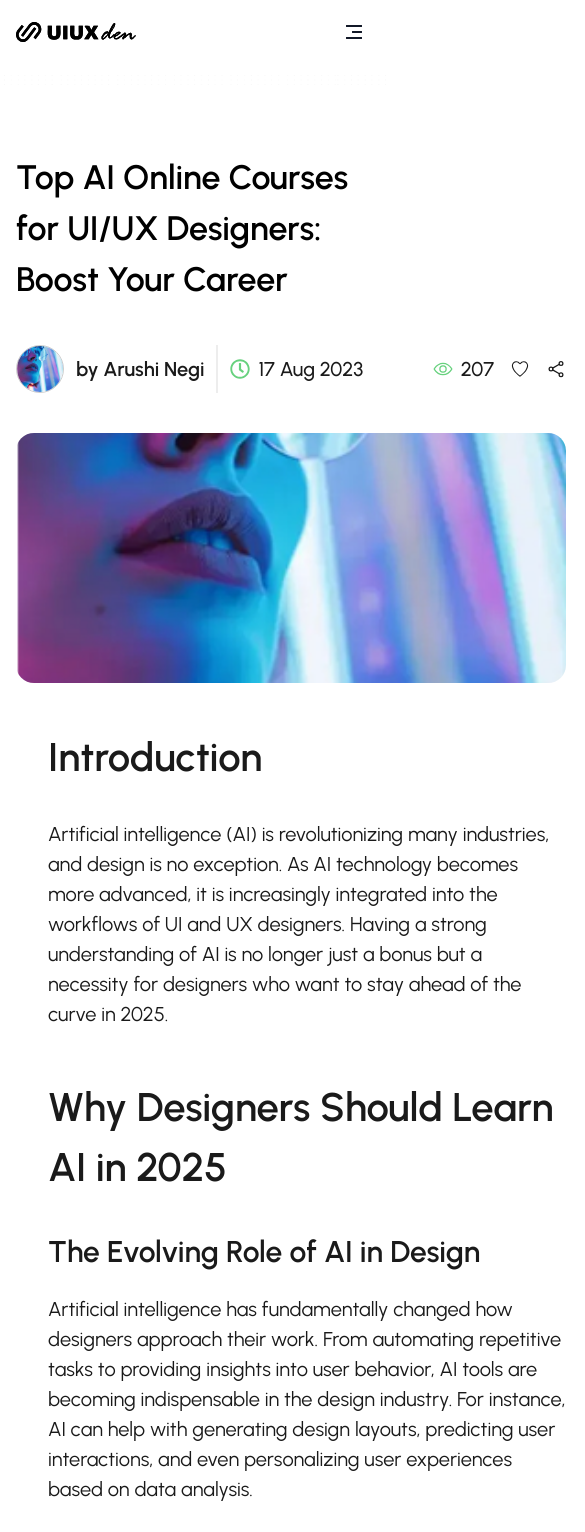
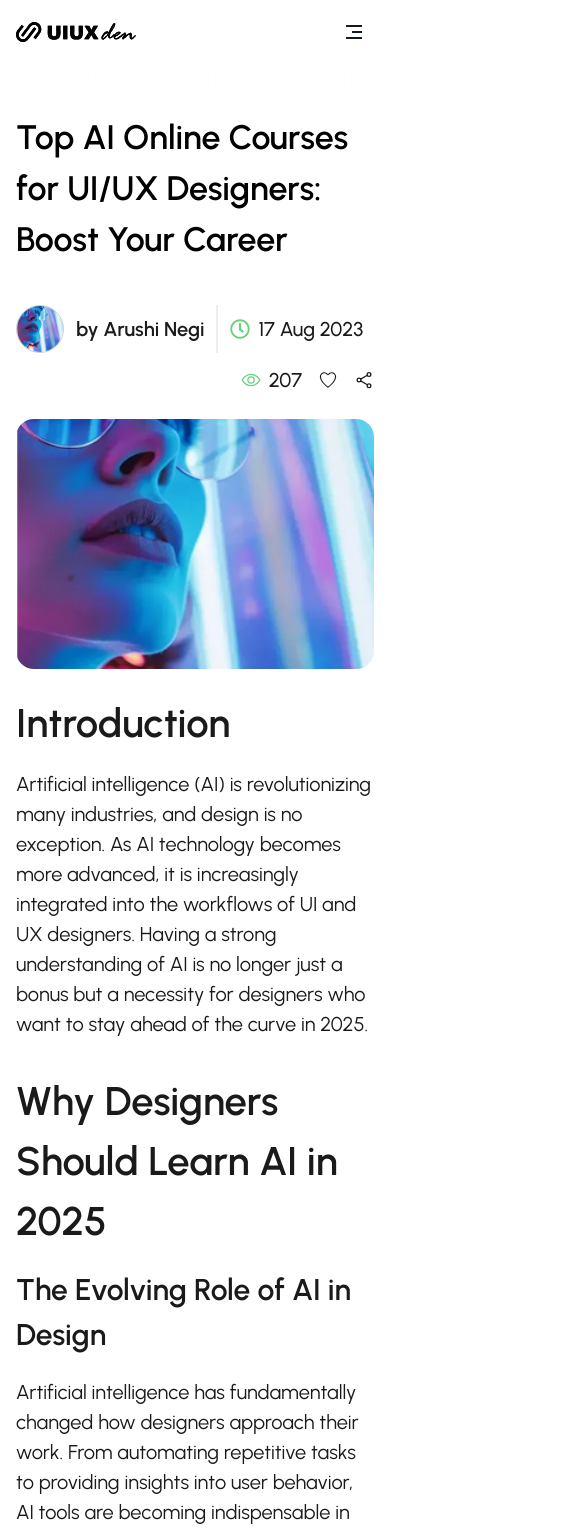
Before and after one commit to rtksng/uiuxden, a React (Vite) app: page /uiuxdenred/blog-detail in a window 390 px wide. Shown: the top 1532 px of the page, 585 px wide, since content can reach past the window. Built offline with nearby package versions, Linux system fonts and the light colour scheme.

Commit message:
blog-detail-responsive

```diff
--- a/src/pages/BlogDetail.tsx
+++ b/src/pages/BlogDetail.tsx
@@ -41,7 +41,7 @@ const BlogDetail = () => {
             <section className="relative pt-12 ">
                 <div className="blog-detail-header mt-6">
                     <Container>
-                        <div className="pt-[80px] sm:pt-[100px] xl:pt-[90px] flex flex-col items-center">
+                        <div className="pt-[40px] sm:pt-[50px] xl:pt-[90px] flex flex-col items-center">
                             <h1 className="text-[34px] sm:text-[48px] lg:text-[46px] xl:text-[60px] text-black  font-semibold mb-base ">
                                 Top AI Online Courses for UI/UX Designers: Boost Your Career
                             </h1>
@@ -52,9 +52,9 @@ const BlogDetail = () => {
             <section className="top-blog py-10 sm:py-8 xl:pt-9 xl:pb-[120px]">
                 <Container>
                     <div>
-                        <div className="grid grid-cols-12 gap-[50px]">
-                            <div className="col-span-12 xl:col-span-8">
-                                <div className="flex items-center justify-between mb-10">
+                        <div className="grid grid-cols-12 gap-8 xl:gap-[50px]">
+                            <div className="col-span-12 lg:col-span-7 xl:col-span-8">
+                                <div className="flex flex-col sm:flex-row sm:items-center justify-between mb-6 sm:mb-10">
                                     <div className="flex items-center">
                                         <div className="flex items-center border-r-2 border-[#EDEDED]  pr-3">
                                             <div className="border border-[#CDCDCD] border-[1px] w-[48px] h-[48px] mr-3 overflow-hidden rounded-full">
@@ -71,7 +71,7 @@ const BlogDetail = () => {
                                             </p>
                                         </div>
                                     </div>
-                                    <div className="flex items-center">
+                                    <div className="flex items-center mt-3 sm:mt-0 justify-end sm:justify-start">
                                         <IoEyeOutline className="text-[#67D17E] mr-2 text-xl" />
                                         <p className="text-[20px] text-primary-dark2 font-medium">
                                             207
@@ -83,17 +83,17 @@ const BlogDetail = () => {
                                 <div className="card-img-clip h-[250px] sm:h-[550px] w-full rounded-[18px] overflow-hidden">
                                     <img src={CardImg} alt="blogcard" className="w-full h-full object-cover" />
                                 </div>
-                                <div className="my-11 border-b-[1px] border-[#CDCDCDAD] pb-20 pl-8">
+                                <div className="my-6 sm:my-11 border-b-[1px] border-[#CDCDCDAD] pb-10 sm:pb-20 xl:pl-8">
                                     <div>
-                                        <h3 className="text-[40px] text-primary-dark2 font-semibold mb-8">
+                                        <h3 className="text-[40px] text-primary-dark2 font-semibold mb-4 sm:mb-8">
                                             Introduction
                                         </h3>
-                                        <p className="text-[20px] text-primary-dark2 font-normal mb-12">
+                                        <p className="text-[20px] text-primary-dark2 font-normal mb-8 sm:mb-12">
                                             Artificial intelligence (AI) is revolutionizing many industries, and design is no exception. As AI technology becomes more advanced, it is increasingly integrated into the workflows of UI and UX designers. Having a strong understanding of AI is no longer just a bonus but a necessity for designers who want to stay ahead of the curve in 2025.
                                         </p>
                                     </div>
                                     <div>
-                                        <h3 className="text-[40px] text-primary-dark2 font-semibold mb-8">
+                                        <h3 className="text-[40px] text-primary-dark2 font-semibold mb-4 sm:mb-8">
                                             Why Designers Should Learn AI in 2025
                                         </h3>
                                         <h5 className="text-[30px] text-primary-dark2 font-semibold mb-5">
@@ -110,7 +110,7 @@ const BlogDetail = () => {
                                         <p className="text-[20px] text-primary-dark2 font-normal mb-8">
                                             Artificial intelligence has fundamentally changed how designers approach their work.
                                         </p>
-                                        <ul className="list-disc list-outside pl-20">
+                                        <ul className="list-disc list-outside pl-7 sm:pl-20">
                                             <li className="text-[20px] text-primary-dark2 font-normal mb-4">
                                                 <span className="font-semibold">
                                                     Enhanced Creativity:
@@ -138,8 +138,8 @@ const BlogDetail = () => {
                                         </ul>
                                     </div>
                                 </div>
-                                <div className="bg-[#F3F6F8AD] rounded-[18px] p-8 xl:p-[60px]">
-                                    <div className="flex gap-6">
+                                <div className="bg-[#F3F6F8AD] rounded-[18px] p-5 sm:p-8 xl:p-[60px]">
+                                    <div className="flex flex-col sm:flex-row gap-4 sm:gap-6">
                                         <div className="border border-[#CDCDCD] border-[2px] min-w-[100px] w-[100px] h-[100px] overflow-hidden rounded-full">
                                             <img src={CardImg} alt="" className="w-full h-full object-cover" />
                                         </div>
@@ -159,19 +159,18 @@ const BlogDetail = () => {
                                     </div>
                                 </div>
                                 <div>
-                                    <div className="flex  items-center gap-4 mt-[100px] mb-7">
+                                    <div className="flex  items-center gap-4 mt-11 sm:mt-[100px] mb-7">
                                         <h3 className="text-[40px] font-semibold text-primary-dark2">
                                             Comments
                                         </h3>
                                         <div className="h-[1px] bg-[#CCCCCCAD] grow">
-
                                         </div>
                                     </div>
-                                    <div className="bg-[#F3F6F8AD] rounded-[18px] p-8 xl:p-[60px]">
-                                        <div className="grid grid-cols-12 gap-[50px]">
+                                    <div className="bg-[#F3F6F8AD] rounded-[18px] p-5 sm:p-8 xl:p-[60px]">
+                                        <div className="grid grid-cols-12 gap-4 sm:gap-[50px]">
                                             <div className="col-span-12 xl:col-span-6">
                                                 <div>
-                                                    <label className="text-[20px] font-medium text-primary-dark2     ">
+                                                    <label className=" text-[18px] sm:text-[20px] font-medium text-primary-dark2     ">
                                                         First Name
                                                     </label>
                                                     <div className="flex items-center bg-white px-4 outline-1 -outline-offset-1 border border-[#CBCBCB] has-[input:focus-within]:outline-2 has-[input:focus-within]:-outline-offset-2 has-[input:focus-within]:outline-indigo-600  rounded-[12px] mt-2">
@@ -180,7 +179,7 @@ const BlogDetail = () => {
                                                             name="price"
                                                             type="text"
                                                             placeholder="Enter your first name"
-                                                            className="block min-w-0 grow py-4 text-base text-gray-900 placeholder:text-secondary-dark focus:outline-none sm:text-[18px]"
+                                                            className="block min-w-0 grow py-3 sm:py-4 text-base text-gray-900 placeholder:text-secondary-dark focus:outline-none sm:text-[18px]"
                                                         />
                                                         <div className="shrink-0 text-base text-gray-500 select-none sm:text-sm/6"><RiUser3Line className="text-primary-dark2 text-xl" />
                                                         </div>
@@ -190,7 +189,7 @@ const BlogDetail = () => {
                                             </div>
                                             <div className="col-span-12 xl:col-span-6">
                                                 <div>
-                                                    <label className="text-[20px] font-medium text-primary-dark2     ">
+                                                    <label className=" text-[18px] sm:text-[20px] font-medium text-primary-dark2     ">
                                                         Email Id
                                                     </label>
                                                     <div className="flex items-center bg-white px-4 outline-1 -outline-offset-1 border border-[#CBCBCB] has-[input:focus-within]:outline-2 has-[input:focus-within]:-outline-offset-2 has-[input:focus-within]:outline-indigo-600  rounded-[12px] mt-2">
@@ -199,7 +198,7 @@ const BlogDetail = () => {
                                                             name="price"
                                                             type="text"
                                                             placeholder="Enter you email"
-                                                            className="block min-w-0 grow py-4 text-base text-gray-900 placeholder:text-secondary-dark focus:outline-none sm:text-[18px]"
+                                                            className="block min-w-0 grow py-3 sm:py-4 text-base text-gray-900 placeholder:text-secondary-dark focus:outline-none sm:text-[18px]"
                                                         />
                                                         <div className="shrink-0 text-base text-gray-500 select-none sm:text-sm/6"><RiUser3Line className="text-primary-dark2 text-xl" />
                                                         </div>
@@ -209,17 +208,17 @@ const BlogDetail = () => {
                                             </div>
                                             <div className="col-span-12 xl:col-span-12">
                                                 <div>
-                                                    <label className="text-[20px] font-medium text-primary-dark2     ">
+                                                    <label className=" text-[18px] sm:text-[20px] font-medium text-primary-dark2     ">
                                                         Comments
                                                     </label>
                                                     <textarea
                                                         id="price"
                                                         name="price"
                                                         rows={5}
-                                                        className="block min-w-0 grow py-4 text-base text-gray-900 placeholder:text-secondary-dark focus:outline-none sm:text-[18px] border border-[#CBCBCB] rounded-[12px] px-4 w-full mt-2"
+                                                        className="block min-w-0 grow py-3 sm:py-4 text-base text-gray-900 placeholder:text-secondary-dark focus:outline-none sm:text-[18px] border border-[#CBCBCB] rounded-[12px] px-4 w-full mt-2"
                                                     />
                                                 </div>
-                                                <div className="flex justify-start items-center mt-12">
+                                                <div className="flex justify-start items-center mt-7 sm:mt-12">
                                                     <Button
                                                         variant="primary"
                                                         className="!hover:bg-transparent py-[10px] 2xl:py-4 px-4 xl:px-[50px]"
@@ -232,7 +231,7 @@ const BlogDetail = () => {
                                     </div>
                                 </div>
                             </div>
-                            <div className="col-span-12 xl:col-span-4">
+                            <div className="col-span-12 lg:col-span-5 xl:col-span-4">
                                 <div>
                                     <div className="flex  items-center gap-4 mb-8">
                                         <h3 className="text-[30px] font-semibold text-primary-dark2">
@@ -242,13 +241,13 @@ const BlogDetail = () => {
                                         </div>
                                     </div>
                                     <div className="xl:h-full blog-detail-related-card-bg p-4">
-                                        <div className="grid grid-cols-12 gap-7  ">
-                                            <div className="col-span-12 xl:col-span-5">
-                                                <div className="w-full h-[150px]  rounded-[12px] overflow-hidden">
+                                        <div className="grid grid-cols-12 gap-4 xl:gap-7  ">
+                                            <div className="col-span-5 sm:col-span-4 xl:col-span-5">
+                                                <div className="w-full h-full  rounded-[12px] overflow-hidden">
                                                     <img src={CardImg} alt="blogcard" className="w-full h-full object-cover" />
                                                 </div>
                                             </div>
-                                            <div className="col-span-12 xl:col-span-7">
+                                            <div className="col-span-7 sm:col-span-8 xl:col-span-7">
 
                                                 <div className="flex justify-start items-center items-center">
                                                     <FaRegClock className="text-[#67D17E]" />
@@ -257,10 +256,10 @@ const BlogDetail = () => {
                                                     </p>
                                                 </div>
 
-                                                <h4 className="text-[18px] font-semibold text-primary-dark2 line-clamp-2 mt-3 mb-5">
-                                                    Top Online UX Design Courses for Career Changer: Get
+                                                <h4 className="text-[18px] font-semibold text-primary-dark2 line-clamp-2 sm:line-clamp-3 lg:line-clamp-2 mt-5 xl:mt-3 mb-5">
+                                                    Top Online UX Design Courses for Career Changer: Get Top Online UX Design Course Top Online UX Design Course Top Online UX Design Course
                                                 </h4>
-                                                <div className="flex justify-start items-center">
+                                                <div className="flex justify-start items-center pb-5 ">
                                                     <Button
                                                         variant="primary"
                                                         className="!hover:bg-transparent py-[10px] 2xl:py-2 px-4 xl:px-[16px]"
```
